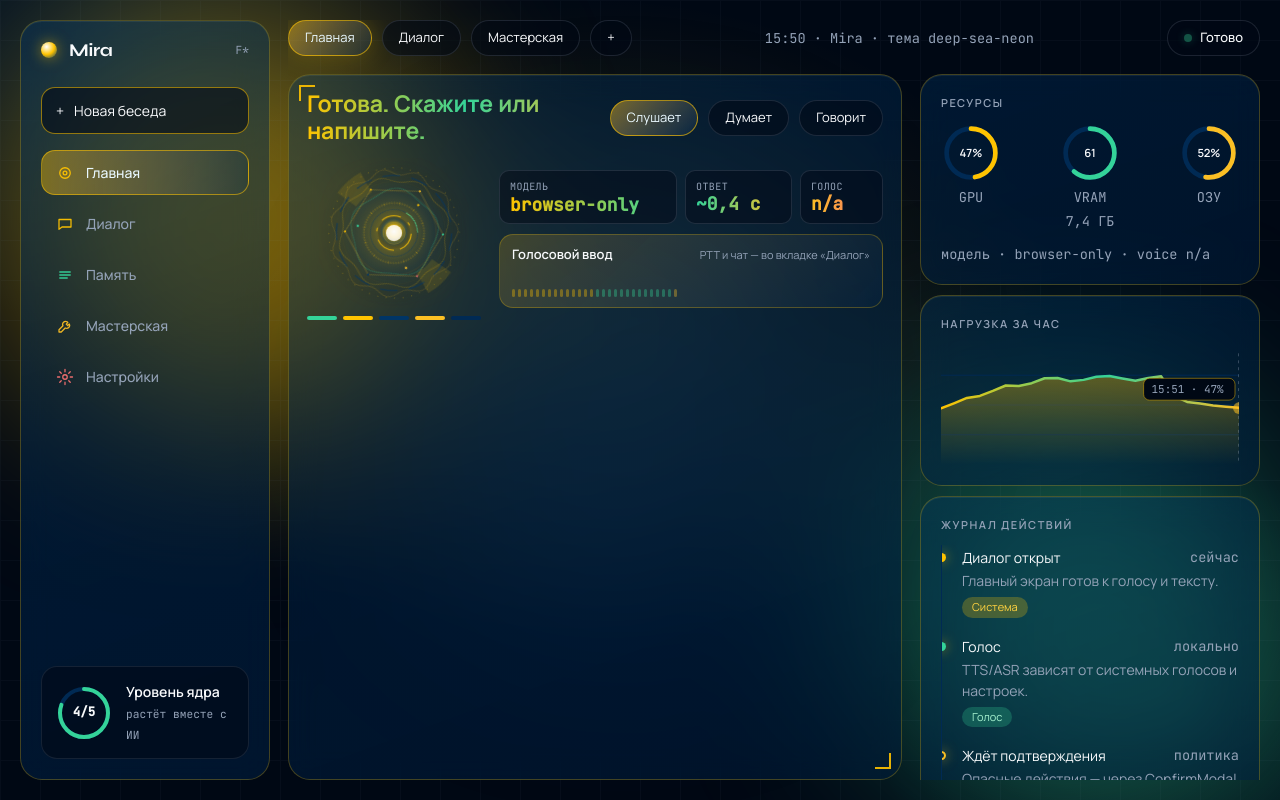
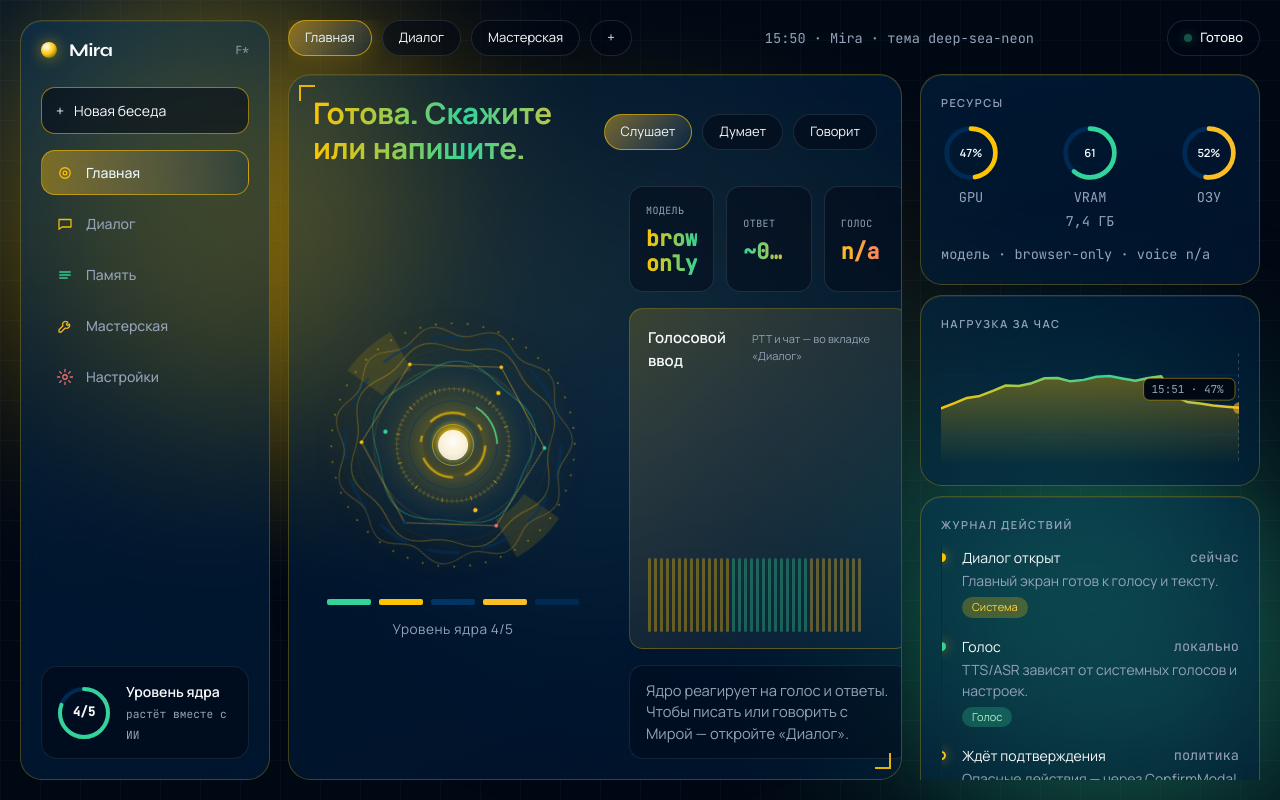
Before and after one commit to sSamurai58/Mira-AI, a React (Vite) app: page /usr/bin/chromium in a window 1280 px wide. Built offline with nearby package versions, Linux system fonts and the light colour scheme.

Commit message:
Enlarge home core and redistribute status blocks
Make the orb dominant on Главная and stretch stats, voice panel, and
hint across the full core-card height instead of clustering at the top.

Co-authored-by: SamurAi <sSamurai58@users.noreply.github.com>

```diff
--- a/src/ui/pages/ChatPage.tsx
+++ b/src/ui/pages/ChatPage.tsx
@@ -682,12 +682,15 @@ export function ChatPage({
 
             <div className="core-card-grid">
               <div className="core-col">
-                <CoreOrb level={coreLevel} voiceState={voiceState} size={150} />
+                <CoreOrb level={coreLevel} voiceState={voiceState} size={320} />
                 <div className="level-ticks" aria-hidden>
                   {Array.from({ length: 5 }, (_, i) => (
                     <span key={i} className={i < coreLevel ? "on" : ""} />
                   ))}
                 </div>
+                <p className="core-level-caption muted">
+                  Уровень ядра {coreLevel}/5
+                </p>
               </div>
 
               <div className="core-meta">
@@ -725,7 +728,7 @@ export function ChatPage({
                     className={`wave ${waveActive ? "" : "is-idle"}`}
                     aria-hidden
                   >
-                    {Array.from({ length: 28 }, (_, i) => (
+                    {Array.from({ length: 36 }, (_, i) => (
                       <span
                         key={i}
                         style={{
@@ -735,6 +738,13 @@ export function ChatPage({
                       />
                     ))}
                   </div>
+                </div>
+
+                <div className="core-hint-row">
+                  <p className="muted" style={{ margin: 0 }}>
+                    Ядро реагирует на голос и ответы. Чтобы писать или говорить
+                    с Мирой — откройте «Диалог».
+                  </p>
                 </div>
               </div>
             </div>
--- a/src/ui/styles.css
+++ b/src/ui/styles.css
@@ -629,6 +629,11 @@ strong {
 
 .home-grid.is-home-tab .home-center > .glass-card.core-card {
   flex: 1 1 auto;
+  min-height: 0;
+  height: 100%;
+  overflow: hidden;
+  padding: 22px 24px 20px;
+  gap: 18px;
 }
 
 .home-grid.is-dialog-tab .home-center > .glass-card.chat-card {
@@ -665,6 +670,7 @@ strong {
   gap: 12px;
   flex-wrap: wrap;
   min-width: 0;
+  flex: 0 0 auto;
 }
 
 .core-head .greeting {
@@ -679,10 +685,17 @@ strong {
 
 .core-card-grid {
   display: grid;
-  grid-template-columns: auto minmax(0, 1fr);
-  gap: 14px 18px;
-  align-items: center;
+  grid-template-columns: minmax(240px, 0.95fr) minmax(0, 1.15fr);
+  gap: 20px 28px;
+  align-items: stretch;
   min-width: 0;
+  flex: 1 1 auto;
+  min-height: 0;
+}
+
+.home-grid.is-home-tab .core-card-grid {
+  grid-template-columns: minmax(280px, 1fr) minmax(280px, 1fr);
+  gap: 24px 36px;
 }
 
 .core-col {
@@ -690,8 +703,10 @@ strong {
   flex-direction: column;
   align-items: center;
   justify-content: center;
-  gap: 8px;
+  gap: 14px;
   min-width: 0;
+  min-height: 0;
+  height: 100%;
 }
 
 .core-orb {
@@ -702,6 +717,18 @@ strong {
   overflow: hidden;
 }
 
+.home-grid.is-home-tab .core-orb {
+  width: min(100%, clamp(220px, 34vh, 360px));
+  max-width: min(100%, 380px);
+  flex: 0 1 auto;
+}
+
+.core-level-caption {
+  margin: 0;
+  font-size: 0.85rem;
+  letter-spacing: 0.04em;
+}
+
 .core-orb svg {
   display: block;
   overflow: hidden;
@@ -800,14 +827,19 @@ strong {
 
 .level-ticks {
   display: flex;
-  gap: 6px;
+  gap: 8px;
 }
 
 .level-ticks span {
-  width: 30px;
-  height: 4px;
+  width: 36px;
+  height: 5px;
   border-radius: 2px;
   background: var(--track);
+}
+
+.home-grid.is-home-tab .level-ticks span {
+  width: 44px;
+  height: 6px;
 }
 
 .level-ticks span.on:nth-child(1) {
@@ -845,6 +877,13 @@ strong {
   flex-direction: column;
   gap: 10px;
   min-width: 0;
+}
+
+.home-grid.is-home-tab .core-meta {
+  height: 100%;
+  min-height: 0;
+  gap: 16px;
+  justify-content: space-between;
 }
 
 .greeting {
@@ -865,11 +904,21 @@ strong {
   color: transparent;
 }
 
+.home-grid.is-home-tab .greeting {
+  font-size: clamp(1.25rem, 2.4vw, 1.85rem);
+}
+
 .stat-row {
   display: grid;
   grid-template-columns: minmax(0, 1.5fr) minmax(0, 0.9fr) minmax(0, 0.7fr);
   gap: 8px;
   min-width: 0;
+}
+
+.home-grid.is-home-tab .stat-row {
+  grid-template-columns: repeat(3, minmax(0, 1fr));
+  gap: 12px;
+  flex: 0 0 auto;
 }
 
 .stat-block {
@@ -881,11 +930,25 @@ strong {
   border-radius: 10px;
 }
 
+.home-grid.is-home-tab .stat-block {
+  padding: 16px 16px 14px;
+  border-radius: 14px;
+  display: flex;
+  flex-direction: column;
+  gap: 8px;
+  justify-content: center;
+  min-height: 88px;
+}
+
 .core-meta .stat-value {
   font-size: clamp(0.9rem, 1.4vw, 1.15rem);
   overflow: hidden;
   text-overflow: ellipsis;
   white-space: nowrap;
+}
+
+.home-grid.is-home-tab .core-meta .stat-value {
+  font-size: clamp(1.05rem, 1.8vw, 1.35rem);
 }
 
 .stat-row .stat-block:first-child .stat-value {
@@ -908,12 +971,26 @@ strong {
   );
 }
 
+.home-grid.is-home-tab .voice-panel {
+  flex: 1 1 auto;
+  min-height: 140px;
+  padding: 18px 18px 16px;
+  display: flex;
+  flex-direction: column;
+  justify-content: center;
+  gap: 12px;
+}
+
 .voice-panel-top {
   display: flex;
   align-items: baseline;
   justify-content: space-between;
   gap: 10px;
   margin-bottom: 6px;
+}
+
+.home-grid.is-home-tab .voice-panel-top {
+  margin-bottom: 0;
 }
 
 .voice-panel-top h4 {
@@ -921,6 +998,10 @@ strong {
   font-size: 13px;
   font-weight: 600;
   color: var(--text);
+}
+
+.home-grid.is-home-tab .voice-panel-top h4 {
+  font-size: 15px;
 }
 
 .voice-interim {
@@ -935,14 +1016,43 @@ strong {
   height: 26px;
 }
 
+.home-grid.is-home-tab .core-meta .wave {
+  height: 56px;
+  flex: 1 1 auto;
+  align-items: flex-end;
+}
+
+.core-hint-row {
+  flex: 0 0 auto;
+  padding: 14px 16px;
+  border-radius: 14px;
+  border: 1px solid color-mix(in srgb, var(--text-muted) 14%, transparent);
+  background: color-mix(in srgb, var(--bg) 40%, transparent);
+}
+
+.core-hint-row .muted {
+  font-size: 0.92rem;
+  line-height: 1.45;
+}
+
 @media (max-width: 900px) {
-  .core-card-grid {
+  .core-card-grid,
+  .home-grid.is-home-tab .core-card-grid {
     grid-template-columns: 1fr;
     justify-items: center;
   }
 
-  .stat-row {
+  .home-grid.is-home-tab .core-meta {
+    width: 100%;
+  }
+
+  .stat-row,
+  .home-grid.is-home-tab .stat-row {
     grid-template-columns: 1fr;
+  }
+
+  .home-grid.is-home-tab .core-orb {
+    width: min(100%, clamp(180px, 42vw, 280px));
   }
 }
 
```
